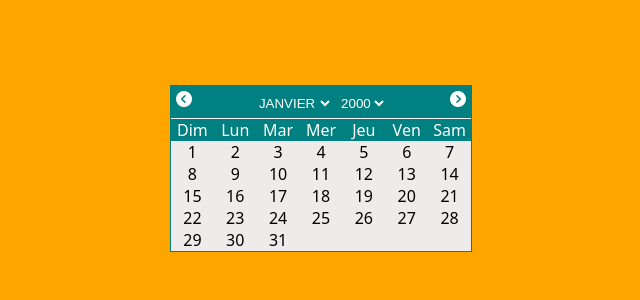
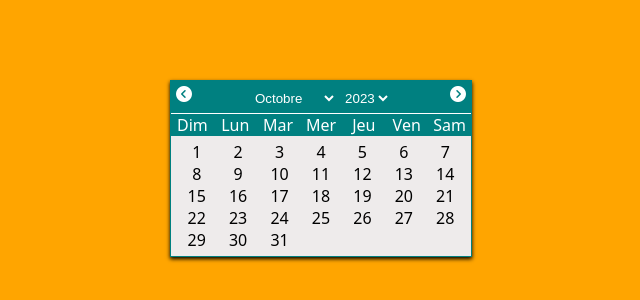
Before and after one commit to kaloumbi/Calendar_Project1, a plain HTML site: page index.html in a window 1280 px wide. Shown: the part 232-532 px from the top of the page, without its empty margins (319-959 px from the left). Drawn offline with Linux system fonts and the light colour scheme.

Commit message:
fin de projet calendrier

```diff
--- a/assets/css/style.css
+++ b/assets/css/style.css
@@ -19,6 +19,7 @@ body{
     width: 90%;
     max-width: 300px;
     border: 1px solid var(--main-color);
+    box-shadow: 0 2px 4px rgb(0 0 0 / 50);
 }
 
 .calendrier .calendrier-header{
@@ -51,4 +52,20 @@ body{
     grid-template-columns: repeat(7, 1fr); /** Avoir 7 colones avec la meme distribution */
     text-align: center;
     background-color: rgb(238, 235, 235);
+    cursor: pointer;
+    padding: 5px;
 }
+
+i{
+    cursor: pointer;
+}
+
+.calendrier .calendrier-content .day-item:hover{
+    background-color: var(--main-color);
+}
+
+/**
+    .calendrier .calendrier-content .day-item:nth-child(1){
+        grid-column: 4/5;
+    }
+ */
--- a/assets/js/librairies/functions.js
+++ b/assets/js/librairies/functions.js
@@ -1,6 +1,67 @@
 
 const calendrierWeekday = document.querySelector('.calendrier-weekday')
+const calendrierContent = document.querySelector('.calendrier-content')
+const currentMonth = document.getElementById('currentMonth')
+const currentYear = document.getElementById('currentYear')
 const weekDays = ["Dim", "Lun", "Mar", "Mer", "Jeu", "Ven", "Sam"]
+const nextMonth = document.getElementById('nextMonth')
+const prevMonth = document.getElementById('prevMonth')
+const yearMonths = [
+    {
+        "name" : "Janvier",
+        "numDays" : 31
+    },
+    {
+        "name" : "Février",
+        "numDays" : 28 // Année bixectile pas toujours 28
+    },
+    {
+        "name" : "Mars",
+        "numDays" : 30
+    },
+    {
+        "name" : "Avril",
+        "numDays" : 31
+    },
+    {
+        "name" : "Mai",
+        "numDays" : 30
+    },
+    {
+        "name" : "Juin",
+        "numDays" : 31
+    },
+    {
+        "name" : "Juillet",
+        "numDays" : 30
+    },
+    {
+        "name" : "Août",
+        "numDays" : 31
+    },
+    {
+        "name" : "Septembre",
+        "numDays" : 30
+    },
+    {
+        "name" : "Octobre",
+        "numDays" : 31
+    },
+    {
+        "name" : "Novembre",
+        "numDays" : 30
+    },
+    {
+        "name" : "Décembre",
+        "numDays" : 31
+    },
+]
+
+const date = new Date()
+const currentMonthIndex = date.getMonth()
+const currentYearNow = date.getFullYear()
+
+//const weekDays1 = [1, 2, 3, 4, 5, 6, 7, 8, 9, 10, 11, 12, 13, 14, 15, 16, 17, 18, 19, 20, 21, 22, 23, 24, 25, 26, 27, 28, 29, 30, 31]
 
 export const Calendrier = {
     //initialiser une fonction pour initialiser le calendrier
@@ -8,11 +69,115 @@ export const Calendrier = {
         console.log("ok");
 
         weekDays.forEach(day => {
-            calendrierWeekday.innerHTML += `<div class="weekday-item">${day} </div>`
+            calendrierWeekday.innerHTML += `<div class="weekday-item">${day}</div>`
         });
+
+        Calendrier.displaymonth()
+        Calendrier.displayyear()
+
+        const monthNow = yearMonths[currentMonthIndex]
+        const numM = monthNow.numDays
+        Calendrier.displayday(numM)
+
+        //on gère ces évenement lors de l'initialisation
+        prevMonth.onclick = ()=>{
+            if (currentMonth.value > 0) {
+                currentMonth.value --
+            }else{
+                currentMonth.value = 11
+                currentYear.value --
+            }
+            Calendrier.updateCalendrier()
+            console.log(parseInt(currentMonth.value) + 1);
+        }
+
+        nextMonth.onclick = ()=>{
+            if (currentMonth.value < 11) {
+                currentMonth.value ++
+            }else{
+                currentMonth.value = 0
+                currentYear.value ++
+            }
+            Calendrier.updateCalendrier()
+        }
     },
 
-    displayday: ()=>{
-        return 'ok'
+    displayday: (num)=>{
+        console.log(currentMonth.value);
+        if (currentMonth.value == 1) {
+            // On est en Fevrier ( O c'est janv)
+            const year = parseInt(currentYear.value)
+            if ( ( (year%4 === 0) && (year%100 > 0) ) || (year%400 === 0) ) {
+                //année bissectile
+                num = 29
+            }
+        }
+
+        let day = 1
+        calendrierContent.innerHTML = ""
+        while (day <= num) {
+            calendrierContent.innerHTML += `<div class="day-item">${day} </div>`
+            day++
+        }
+
+        let firstDayIndexOfMonth = Calendrier.getWeekDay()
+
+        const firstItem = document.querySelector(".calendrier .calendrier-content .day-item:nth-child(1)")
+        firstItem.style.gridColumn = (firstDayIndexOfMonth + 1) + "/" + (firstDayIndexOfMonth +2)
+        //let nameOfFirstDay = weekDays[firstDayIndexOfMonth]
+        //console.log(nameOfFirstDay);
+    },
+
+    displaymonth: ()=>{
+        yearMonths.forEach((month, index) => {
+            if (index == currentMonthIndex) {
+            currentMonth.innerHTML += `<option value="${index}" selected>${month.name}</option>`
+            } else {
+
+                currentMonth.innerHTML += `<option value="${index}">${month.name}</option>`
+            }
+        });
+
+        currentMonth.onchange = () =>{
+            Calendrier.updateCalendrier()
+        }
+
+    },
+    displayyear: ()=>{
+        for (let indexyear = 2050; indexyear >= 1900; indexyear--) {
+            if (indexyear === currentYearNow) {
+                currentYear.innerHTML += `<option selected>${indexyear} </option>`
+            } else {
+                currentYear.innerHTML += `<option>${indexyear} </option>`
+            }
+
+            currentYear.onchange = ()=>{
+                Calendrier.updateCalendrier()
+            }
+        }
+    },
+
+    //Mise à jour de notre calendrier
+    updateCalendrier: ()=>{
+        currentMonth.onchange = () =>{
+            const month = yearMonths[currentMonth.value]
+            const num = month.numDays
+            Calendrier.displayday(num)
+        }
+    },
+
+    getWeekDay: ()=>{
+        let weeday
+        const d = 1
+        const m = parseInt(currentMonth.value) + 1
+        const y = parseInt(currentYear.value)
+        if (m < 3) {
+            //trunc nous permet de recuperer la partie entière
+            weeday = ( Math.trunc((23*m)/9) +d +4 +y +Math.trunc((y-1)/4) - Math.trunc((y-1)/100) + Math.trunc((y-1)/400) )%7
+        } else {
+            weeday = ( Math.trunc((23*m)/9) +d +2 +y +Math.trunc((y)/4) - Math.trunc((y)/100) + Math.trunc((y)/400) )%7
+        }
+
+        return weeday
     }
 }
--- a/assets/js/main.js
+++ b/assets/js/main.js
@@ -3,4 +3,6 @@ import { Calendrier } from "./librairies/functions.js"
 
 window.onload = () =>{
     Calendrier.initCalendrier()
+    //Calendrier.displayday(31)
+    //Calendrier.displaymonth()
 }
--- a/index.html
+++ b/index.html
@@ -12,22 +12,27 @@
         <div class="calendrier">
             <div class="calendrier-header">
                 <div class="calendrier-title">
-                    <i class="fa-solid fa-circle-chevron-left"></i>
+                    <i class="fa-solid fa-circle-chevron-left" id="prevMonth"></i>
                     <div class="select-current">
+
                         <select name="currentMonth" id="currentMonth">
+                            <!--
                             <option value="">JANVIER</option>
                             <option value="">FEVRIER</option>
                             <option value="">MARS</option>
                             <option value="">MARS</option>
+                            -->
                         </select>
                         <select name="currentYear" id="currentYear">
+                            <!--
                             <option value="">2000</option>
                             <option value="">2001</option>
                             <option value="">2023</option>
                             <option value="">2024</option>
+                            -->
                         </select>
                     </div>
-                    <i class="fa-solid fa-circle-chevron-right"></i>
+                    <i class="fa-solid fa-circle-chevron-right" id="nextMonth"></i>
                 </div>
                 <div class="calendrier-weekday">
                     <!--
@@ -42,6 +47,7 @@
                 </div>
             </div>
             <div class="calendrier-content">
+                <!--
                 <div class="day-item">1</div>
                 <div class="day-item">2</div>
                 <div class="day-item">3</div>
@@ -73,6 +79,7 @@
                 <div class="day-item">29</div>
                 <div class="day-item">30</div>
                 <div class="day-item">31</div>
+                -->
             </div>
         </div>
     </div>
```
Also changed, not shown: enum_fonctionnalites.txt (added).
